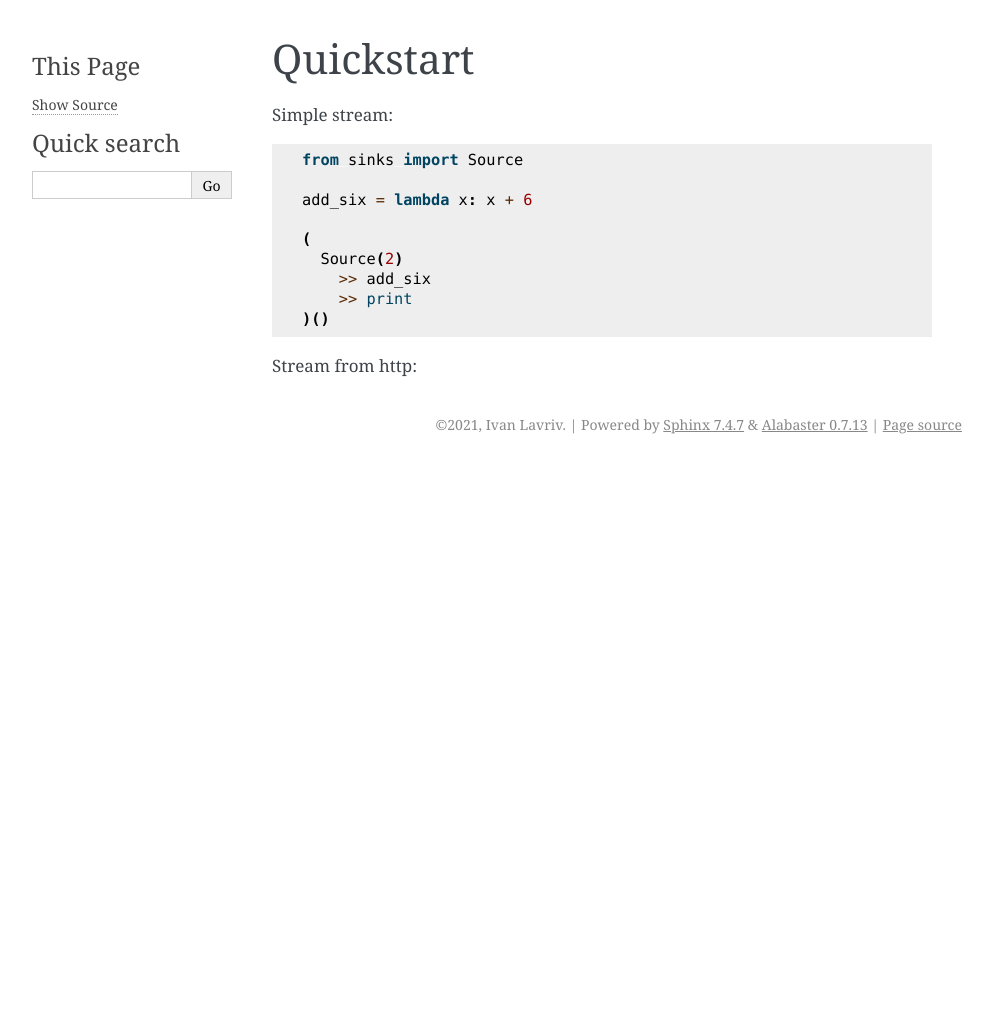
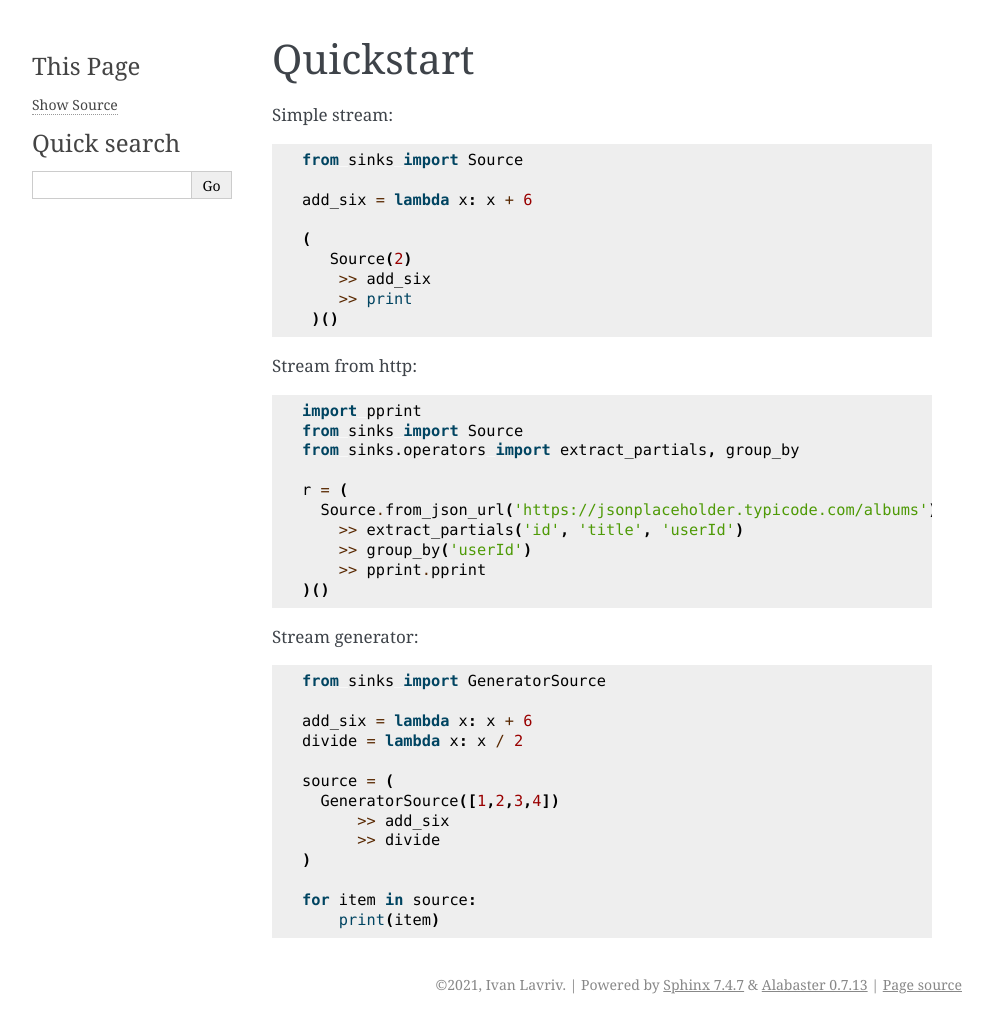
Before and after one commit to lavriv92/sinks, a Sphinx documentation site: the page built from docs/source/quickstart.rst, in a window 1280 px wide. Shown: the whole page, without its empty margins (148-1141 px from the left). Built offline with Sphinx 7.4.7, drawn with Linux system fonts in a browser that asks for light colours; before the commit the page ends 900 px from its top, so only the background shows below that.

Commit message:
Add other example

```diff
--- a/docs/source/quickstart.rst
+++ b/docs/source/quickstart.rst
@@ -5,14 +5,45 @@ Simple stream:
 
 .. code-block:: python
 
-   from sinks import Source
+ from sinks import Source
 
-   add_six = lambda x: x + 6
+ add_six = lambda x: x + 6
 
-   (
-     Source(2)
-       >> add_six
-       >> print
-   )()
+ (
+    Source(2)
+     >> add_six
+     >> print
+  )()
 
 Stream from http:
+
+.. code-block:: python
+
+  import pprint
+  from sinks import Source
+  from sinks.operators import extract_partials, group_by
+
+  r = (
+    Source.from_json_url('https://jsonplaceholder.typicode.com/albums')
+      >> extract_partials('id', 'title', 'userId')
+      >> group_by('userId')
+      >> pprint.pprint
+  )()
+
+Stream generator:
+
+.. code-block:: python
+
+  from sinks import GeneratorSource
+
+  add_six = lambda x: x + 6
+  divide = lambda x: x / 2
+
+  source = (
+    GeneratorSource([1,2,3,4])
+        >> add_six
+        >> divide
+  )
+
+  for item in source:
+      print(item)
```
